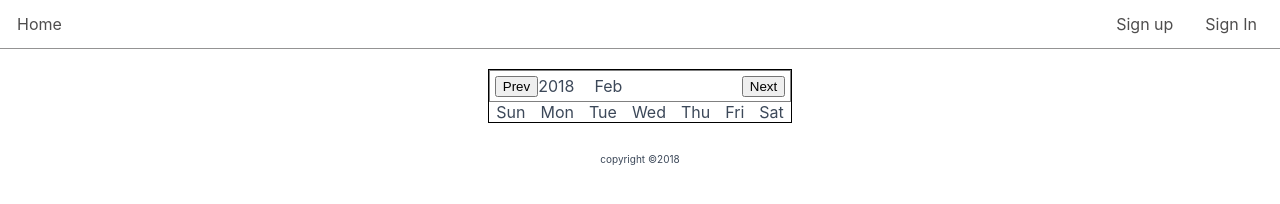
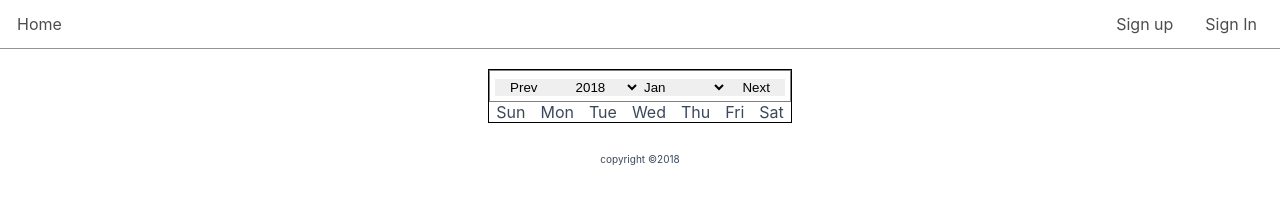
Before and after one commit to excelstudior/tr, a React app: page /calendar in a window 1280 px wide. Built offline with nearby package versions, Linux system fonts and the light colour scheme.

Commit message:
Mark up calendar head control

```diff
--- a/src/client/MiniApps/Calendar/components/Calendar.css
+++ b/src/client/MiniApps/Calendar/components/Calendar.css
@@ -6,29 +6,36 @@
 .calendar-head{
     border: 1px grey solid;
     padding: 5px 5px;
+    text-align: center;
 }
 
 .btn-cal-prev{
-    float: left;
+    width: 20%;
+    border:none;
 }
 
 .btn-cal-next{
-    float: right;
+
+    width: 20%;
+    border:none;
 }
-
-.calendar-head span:nth-child(1){
-    margin-right: auto;
-    margin-left:20px;
+.btn-cal-year{
+    width: 30%;
+    text-align: center;
+    border: none;
 }
-.calendar-head span:nth-child(2){
-    margin-left: auto;
-    margin-right:20px;
+.btn-cal-month{
+    width: 30%;
+    /* text-align: center; */
+    border:none;
 }
 .calendar-dayNames span{
     width:30px;
     margin:2.5px;
     padding:5px;
+
 }
 .calendar-dayNames{
     margin:0px 0px;
+    text-align: center;
 }
--- a/src/client/MiniApps/Calendar/components/Calendar.js
+++ b/src/client/MiniApps/Calendar/components/Calendar.js
@@ -1,14 +1,45 @@
 import React, { Component } from 'react';
-import './Calendar.css'
+import './Calendar.css';
+import _ from 'lodash';
 import PropTypes from 'prop-types';
 import { Link } from 'react-router-dom';
 import TextField from '../../../CommonComponents/TextField';
 
+
+const Year = ({ years, currentYear, classname, onChange }) => {
+
+    return (<select name='year' className={classname} onChange={onChange}>
+        {years.map((year) => {
+            return year === currentYear
+                ? <option selected value={year}>{year}</option>
+                : <option value={year}>{year}</option>
+        })}
+    </select>)
+}
+
+const Month =({currentMonth,classname,onChange})=>{
+    let months=['Jan','Feb','Mar','Apr','May','Jun','Jul','Aug','Sep','Oct','Nov','Dec']
+    return (
+        <select name='month' className={classname} onChange={onChange}>
+        {months.map((month,i) => {
+            return month === currentMonth
+                ? <option selected value={i}>{month}</option>
+                : <option value={i}>{month}</option>
+        })}
+    </select>
+
+    )
+}
 class Calendar extends Component {
     constructor(props) {
         super(props);
+        this.years = _.range(1900, 2100);
+        this.currentYear = new Date().getFullYear();
+        this.currentMonth= new Date().getMonth();
+        this.currentDate =new Date().getDate();
+        this.currentDay= new Date().getDay();
         this.state = {
-
+            year: this.currentYear,
         };
         this.onChange = this.onChange.bind(this);
 
@@ -28,8 +59,16 @@ class Calendar extends Component {
 
     }
 
+    setCurrentYear(){
+
+    }
+    setCurrentMonth(){
+
+    }
     onChange(e) {
-
+        //console.log(e.targe.value);
+        this.setState({ [e.target.name]: parseInt(e.target.value) })
+        console.log(this.state)
     }
 
 
@@ -40,8 +79,8 @@ class Calendar extends Component {
             <div className='calendar'>
                 <div className='calendar-head'>
                     <button className='btn-cal-prev'>Prev</button>
-                    <span>2018</span>
-                    <span>Feb</span>
+                    <Year classname='btn-cal-year' onChange={this.onChange} years={this.years} currentYear={this.currentYear} />
+                    <Month classname='btn-cal-month' onChange={this.onChange} currentMonth={this.currentMonth}/>
                     <button className='btn-cal-next'>Next</button>
                 </div>
                 <div className='calendar-dayNames'>
```
